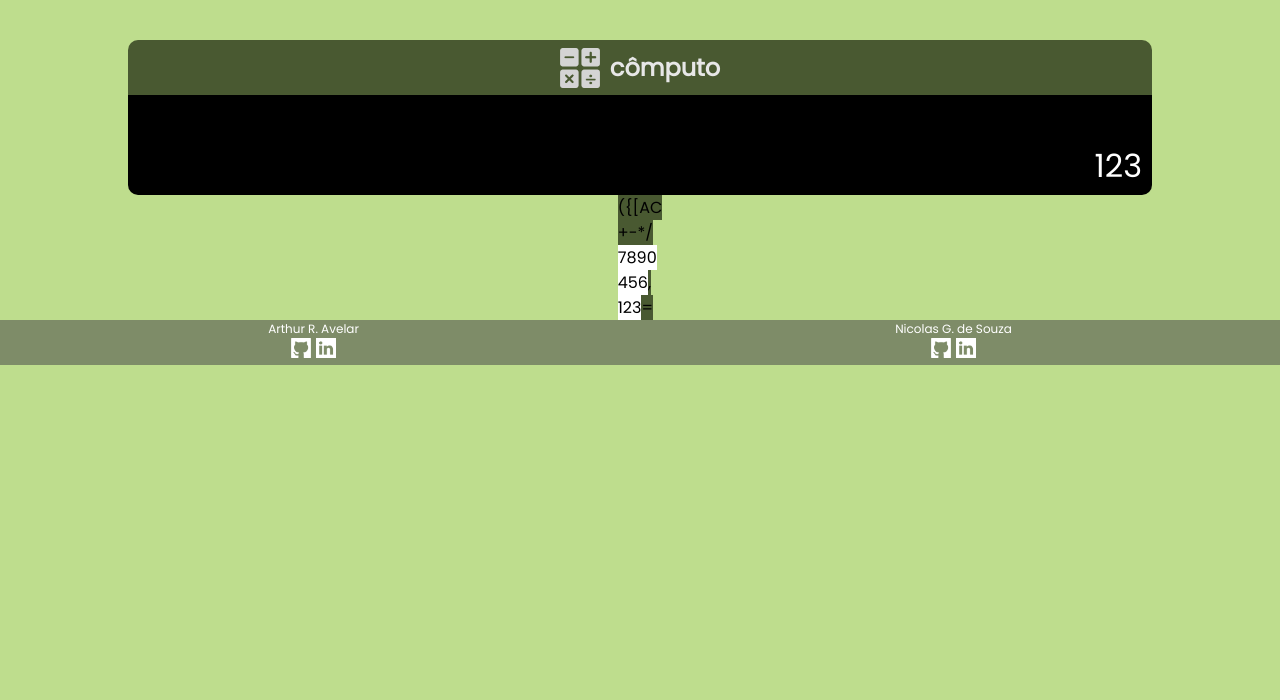
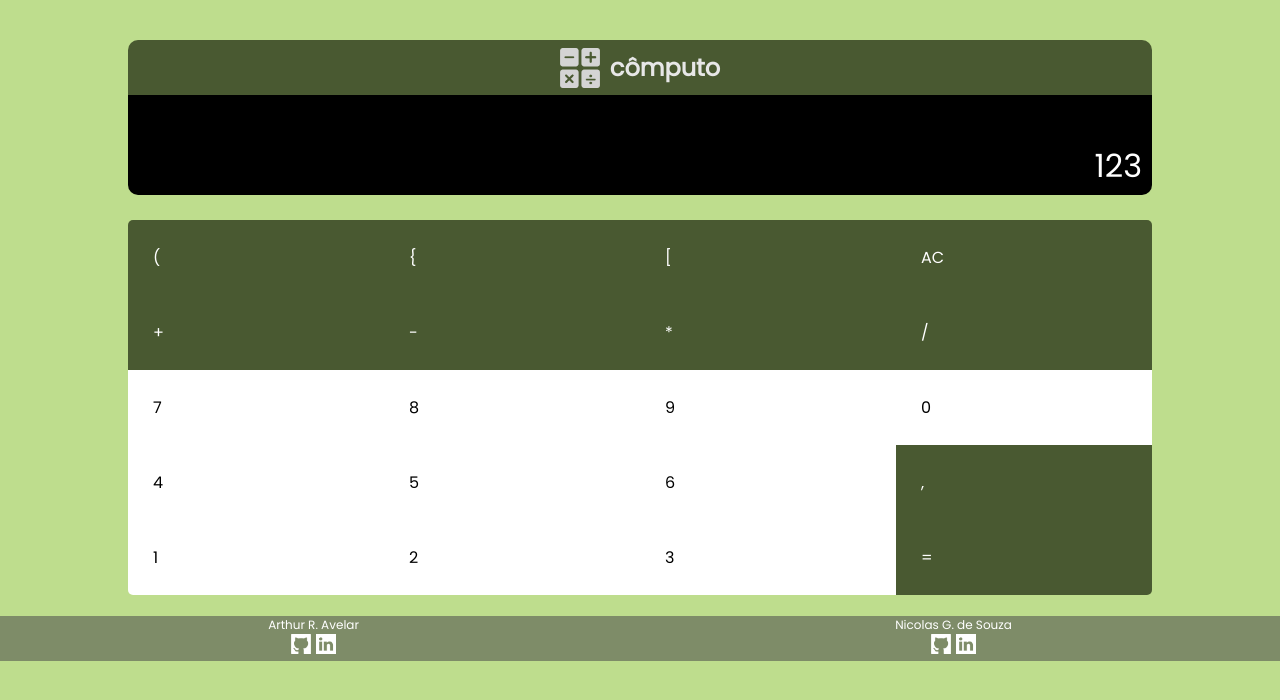
Before and after one commit to nygonui/computo, a plain HTML site: page index.html in a window 1280 px wide. Drawn offline with Linux system fonts and the light colour scheme.

Commit message:
Versao 1 - style pronto

```diff
--- a/index.html
+++ b/index.html
@@ -11,7 +11,7 @@
 <body>
     <header>
         <section>
-            <img src="../img/operacoes-matematicas.png" alt="logo cômputo">
+            <img src="./img/operacoes-matematicas.png" alt="logo cômputo">
             <p>cômputo</p>
         </section>
     </header>
@@ -22,10 +22,10 @@
 
         <section class="calculator-keyboard">
             <div class="line-keyboard">
-                <p class="simbol">(</p>
+                <p class="simbol" id="borda1">(</p>
                 <p class="simbol">{</p>
                 <p class="simbol">[</p>
-                <p class="simbol">AC</p>
+                <p class="simbol" id="borda2">AC</p>
             </div>
             <div class="line-keyboard">
                 <p class="simbol">+</p>
@@ -46,10 +46,10 @@
                 <p class="simbol">,</p>
             </div>
             <div class="line-keyboard">
-                <p class="number">1</p>
+                <p class="number" id="borda3">1</p>
                 <p class="number">2</p>
                 <p class="number">3</p>
-                <p class="simbol">=</p>
+                <p class="simbol" id="borda4">=</p>
             </div>
         </section>
     </main>
--- a/style/style.css
+++ b/style/style.css
@@ -85,21 +85,61 @@ main {
 /*keyboard*/
 
 .calculator-keyboard{
+    width: 80%;
+
     display: flex;
     flex-direction: column;
+
+    margin-top: 25px;
+    margin-bottom: 21px;
 }
 
 .line-keyboard {
     display: flex;
 
+    width: 100%;
+}
+
+.simbol,
+.number {
+    width: 25%;
+    padding: 25px;
+
+    cursor: pointer;
+    transition: all 0.2s;
+}
+
+.simbol:hover {
+    background-color: #648a2c;
+}
+
+.number:hover {
+    background-color: #c4cabb;
 }
 
 .simbol {
-    background-color: #495931
+    background-color: #495931;
+    color: white;
 }
 
 .number {
     background-color: #FFFFFF;
+}
+
+#borda1 {
+    border-radius: 5px 0 0 0;
+}
+
+#borda2 {
+    border-radius: 0 5px 0 0;
+}
+
+#borda3 {
+    border-radius: 0 0 0 5px;
+}
+
+#borda4 {
+    border-radius: 0 0 5px 0;
 }
 
 /***********footer************/
@@ -127,3 +167,11 @@ footer {
     color: #FFFFFF;
     font-size: 12px;
 }
+
+
+
+/* @media only screen and (min-width: 600px) {
+    body {
+      background-color: lightblue;
+    }
+  } */
```
